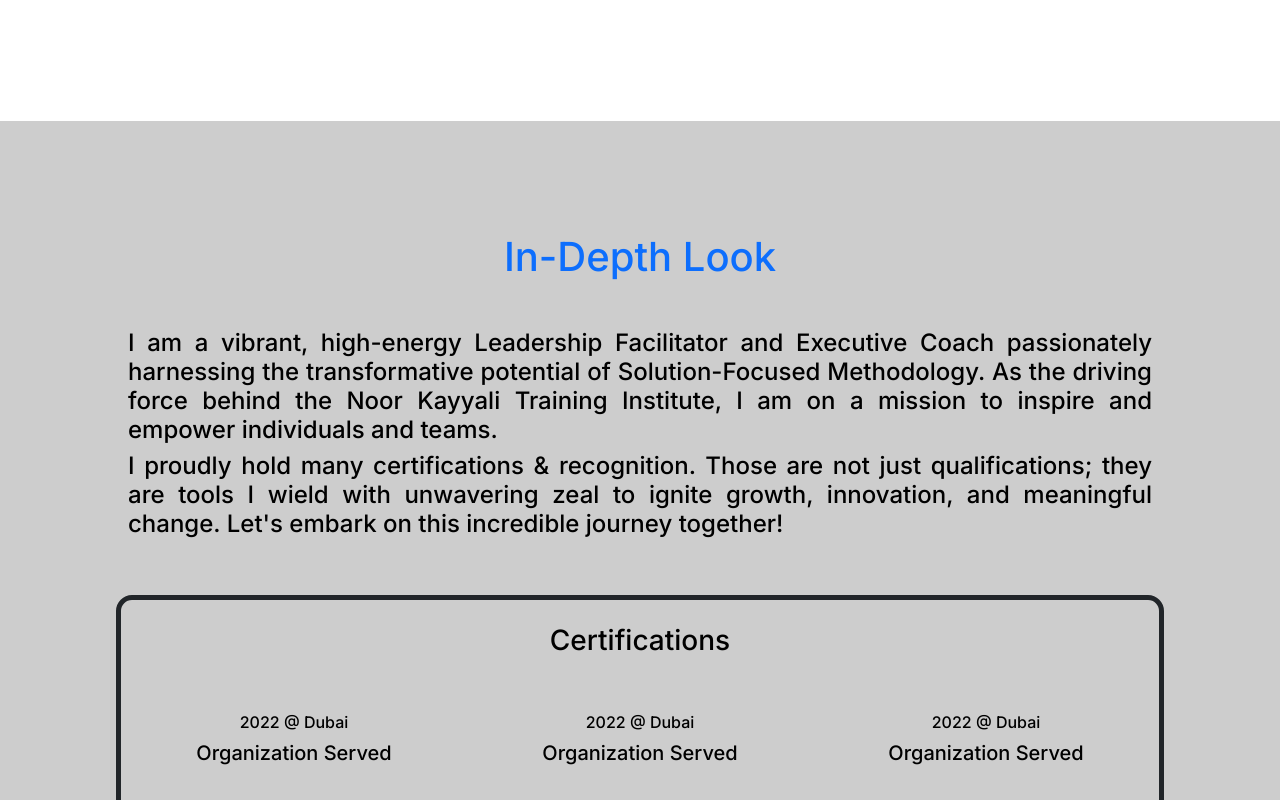
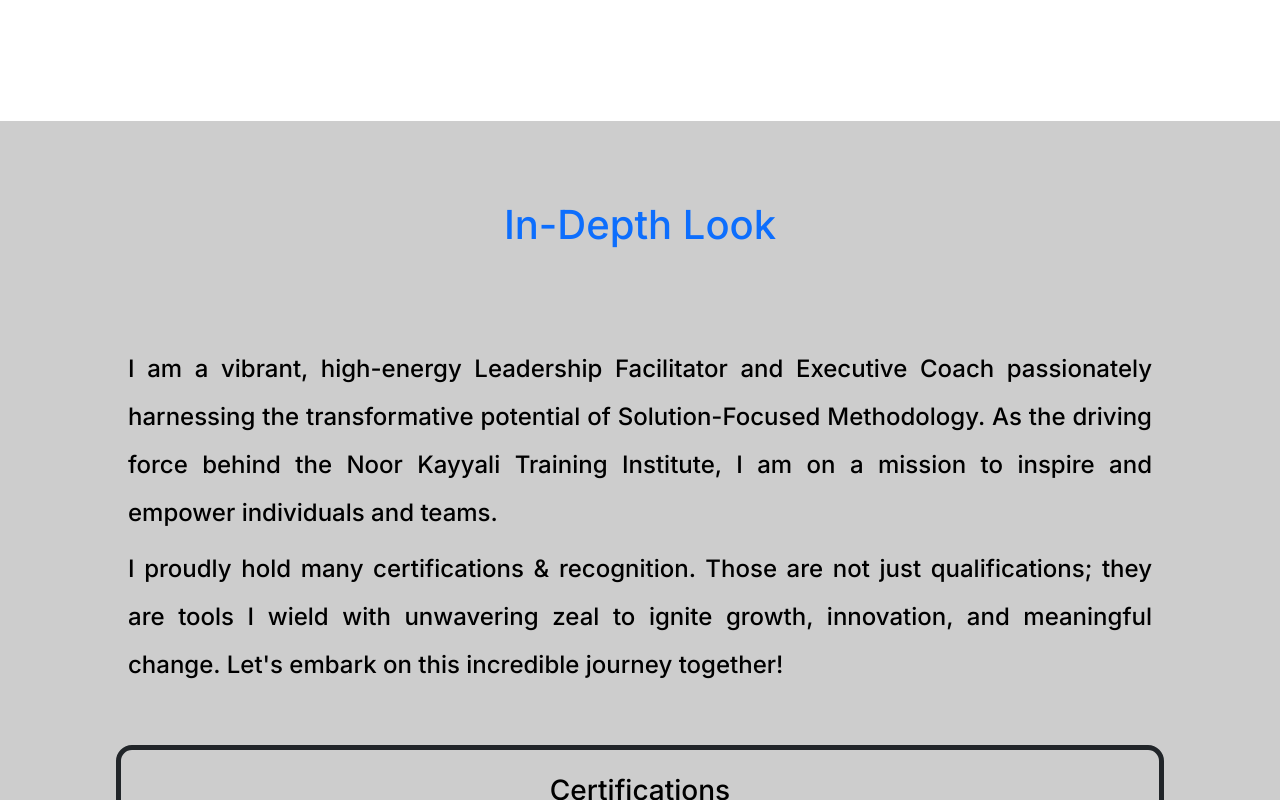
Before and after one commit to makkahwi/russaifa-club, a Next.js app: page / in a window 1280 px wide. Shown: the part 1400-2200 px from the top of the page. Built offline with nearby package versions, Linux system fonts and the light colour scheme.

Commit message:
Minor UI Fixes

```diff
--- a/src/app/globals.css
+++ b/src/app/globals.css
@@ -87,6 +87,7 @@
 
 .text-justify {
   text-align: justify;
+  line-height: 3rem;
 }
 
 body {
--- a/src/components/PageSection/index.tsx
+++ b/src/components/PageSection/index.tsx
@@ -1,4 +1,4 @@
-import { Row } from "reactstrap";
+import { Col, Row } from "reactstrap";
 
 interface props {
   children: React.ReactNode;
@@ -18,18 +18,20 @@
       style={
         noMinHeight
           ? {
-              paddingRight: "10vw",
-              paddingLeft: "10vw",
+              padding: "10vh 10vw",
             }
           : {
-              paddingRight: "10vw",
-              paddingLeft: "10vw",
+              padding: "10vh 10vw",
               minHeight: "90vh",
             }
       }
-      className={`bg-${color} pt-3 pb-5`}
+      className={`bg-${color}`}
     >
-      {title && <h1 className="my-5 pt-5 text-center text-primary">{title}</h1>}
+      {title && (
+        <Col xs={12}>
+          <h1 className="mb-5 pb-5 text-center text-primary">{title}</h1>
+        </Col>
+      )}
 
       {children}
     </Row>
```
